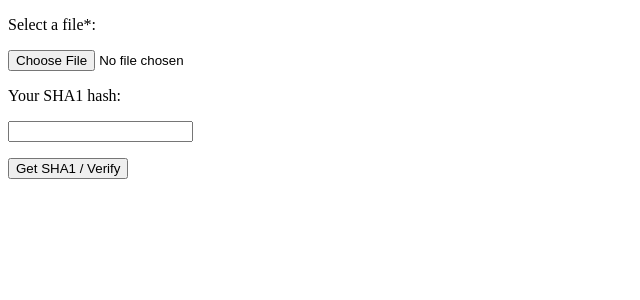
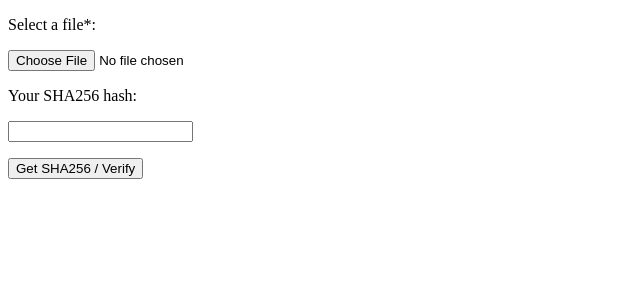
Before and after one commit to ilyhan2009/hashsite, a Django app: page /myapp/form/ in a window 1280 px wide. Shown: the top 300 px of the page, without its empty margins (0-640 px from the left). Run offline with Django 3.2, Linux system fonts and the light colour scheme.

Commit message:
SHA1 changed to SHA256

```diff
--- a/hashsite/myapp/forms.py
+++ b/hashsite/myapp/forms.py
@@ -5,4 +5,4 @@ from django import forms
 
 class DocumentForm(forms.Form):
     docfile = forms.FileField(label='Select a file*')
-    dochash = forms.CharField(label='Your SHA1 hash', max_length=100,  required=False)
+    dochash = forms.CharField(label='Your SHA256 hash', max_length=100,  required=False)
--- a/hashsite/myapp/templates/form.html
+++ b/hashsite/myapp/templates/form.html
@@ -7,7 +7,7 @@
 
     <body>
         <!-- Upload form. Note enctype attribute! -->
-        <form action="{% url "sha1hash_view_name" %}" method="post" enctype="multipart/form-data">
+        <form action="{% url "sha256hash_view_name" %}" method="post" enctype="multipart/form-data">
             {% csrf_token %}
             <p>{{ form.non_field_errors }}</p>
 
@@ -23,7 +23,7 @@
                 {{ form.dochash }}
             </p>
 
-            <p><input type="submit" value="Get SHA1 / Verify"/></p>
+            <p><input type="submit" value="Get SHA256 / Verify"/></p>
         </form>
     </body>
 
--- a/hashsite/myapp/urls.py
+++ b/hashsite/myapp/urls.py
@@ -1,11 +1,11 @@
 # -*- coding: utf-8 -*-
 from django.conf.urls import url
-from hashsite.myapp.views import form_view, sha1hash_view
+from hashsite.myapp.views import form_view, sha256hash_view
 from django.views.generic import RedirectView
 
 urlpatterns = [
     url(r'^form/$', form_view, name='form_view_name'),
-    url(r'^sha1hash/$', sha1hash_view, name='sha1hash_view_name'),
+    url(r'^sha256hash/$', sha256hash_view, name='sha256hash_view_name'),
     url(r'^$', RedirectView.as_view(url='form/', permanent=True))
 
 ]
--- a/hashsite/myapp/views.py
+++ b/hashsite/myapp/views.py
@@ -14,23 +14,23 @@ def form_view(request):
     return render(request, 'form.html', {'form': form})
 
 
-def sha1hash_view(request):
+def sha256hash_view(request):
     if request.method == 'POST':
         form = DocumentForm(request.POST, request.FILES)
         if form.is_valid():
-            sha1 = hashlib.sha1()
+            sha256 = hashlib.sha256()
             for chunk in request.FILES['docfile'].chunks():
-                sha1.update(chunk)
-            sha1sum = sha1.hexdigest()
+                sha256.update(chunk)
+            sha256sum = sha256.hexdigest()
             dochash = form.cleaned_data['dochash']
 
             if dochash:
-                if dochash.upper() == sha1sum.upper():
+                if dochash.upper() == sha256sum.upper():
                     return HttpResponse('<p style="color:green">Hash is correct!</p>')
                 else:
                     return HttpResponse('<p style="color:red">Hash is NOT correct!</p>')
             else:
-                return HttpResponse("SHA1: "+sha1sum)
+                return HttpResponse("SHA256: "+sha256sum)
         else:
             return HttpResponse("Form is not valid!")
     else:
```
